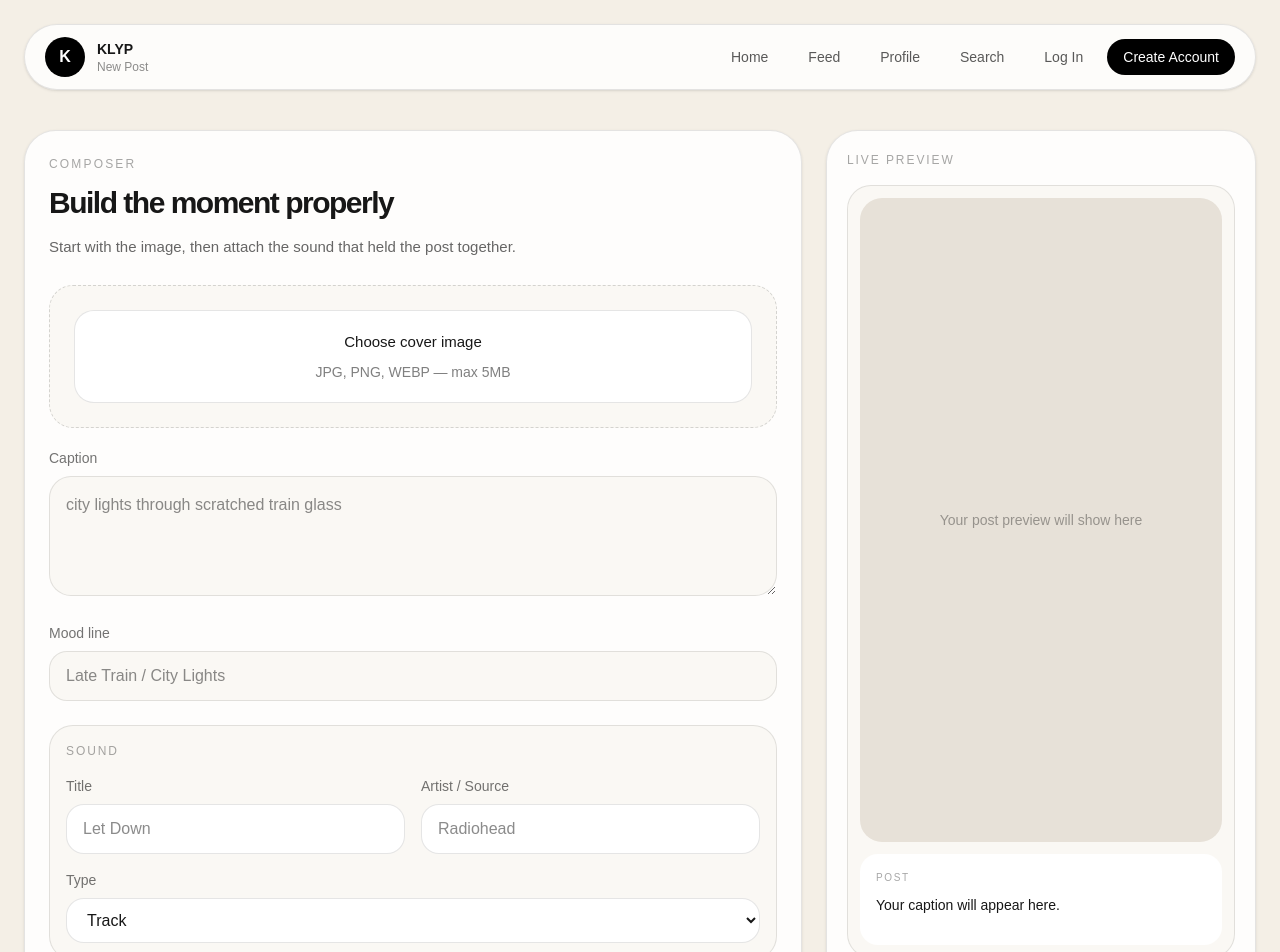
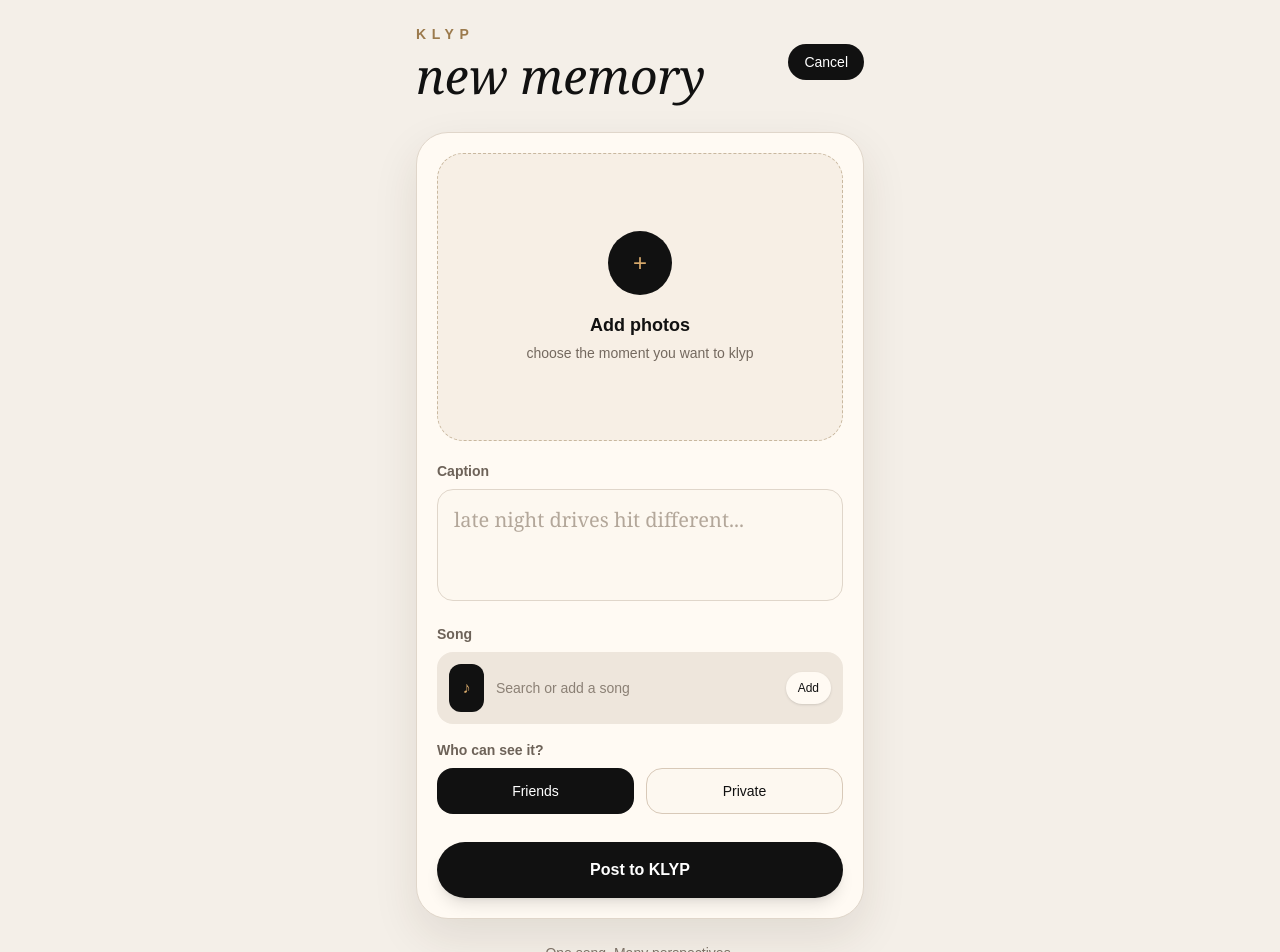
Before and after one commit to MrTeppy/klyp-app, a Next.js app: page /upload in a window 1280 px wide. Shown: the top 952 px of the page. Built offline with nearby package versions, Linux system fonts and the light colour scheme; no server answers.

Commit message:
Redesign feed and upload pages

```diff
--- a/app/upload/page.tsx
+++ b/app/upload/page.tsx
@@ -1,228 +1,87 @@
-"use client";
-
-import AppHeader from "@/components/AppHeader";
-import { useState } from "react";
-import { supabase } from "@/lib/supabase";
-
 export default function UploadPage() {
-  const [status, setStatus] = useState("");
-  const [imageUrl, setImageUrl] = useState("");
-  const [caption, setCaption] = useState("");
-  const [moodLine, setMoodLine] = useState("");
-  const [soundTitle, setSoundTitle] = useState("");
-  const [soundArtist, setSoundArtist] = useState("");
-  const [soundType, setSoundType] = useState("track");
-
-  async function handleUpload(e: React.ChangeEvent<HTMLInputElement>) {
-    const file = e.target.files?.[0];
-    if (!file) return;
-
-    const allowedTypes = ["image/jpeg", "image/png", "image/webp"];
-    if (!allowedTypes.includes(file.type)) {
-      setStatus("Only JPG, PNG, or WEBP images allowed.");
-      return;
-    }
-
-    const maxSize = 5 * 1024 * 1024;
-    if (file.size > maxSize) {
-      setStatus("Image must be under 5MB.");
-      return;
-    }
-
-    setStatus("Uploading image...");
-
-    const filePath = `posts/${Date.now()}-${file.name}`;
-    const { error } = await supabase.storage.from("images").upload(filePath, file);
-
-    if (error) {
-      setStatus(error.message);
-      return;
-    }
-
-    const { data } = supabase.storage.from("images").getPublicUrl(filePath);
-    setImageUrl(data.publicUrl);
-    setStatus("Image uploaded.");
-  }
-
-  async function handlePublish() {
-    if (!imageUrl) {
-      setStatus("Upload an image first.");
-      return;
-    }
-
-    const { data: userData } = await supabase.auth.getUser();
-    const user = userData.user;
-
-    if (!user) {
-      setStatus("Log in first.");
-      return;
-    }
-
-    const slug = `post-${Date.now()}`;
-
-    const { error } = await supabase.from("posts").insert({
-      user_id: user.id,
-      image_url: imageUrl,
-      caption,
-      mood_line: moodLine,
-      sound_title: soundTitle,
-      sound_artist: soundArtist,
-      sound_type: soundType,
-      visibility: "friends",
-    });
-
-    if (error) {
-      setStatus(error.message);
-      return;
-    }
-
-    setStatus("Posted.");
-    setTimeout(() => {
-      window.location.href = "/feed";
-    }, 800);
-  }
-
   return (
-    <main className="min-h-screen bg-[#f4efe6] text-[#171717]">
-      <div className="mx-auto max-w-7xl px-4 py-4 sm:px-6 sm:py-6">
-        <AppHeader subtitle="New Post" />
-
-        <div className="grid gap-6 lg:grid-cols-[1fr_430px]">
-          <section className="rounded-[32px] border border-black/10 bg-white/85 p-6 shadow-sm backdrop-blur">
-            <div className="text-[12px] uppercase tracking-[0.18em] text-black/35">
-              Composer
-            </div>
-            <h1 className="mt-3 text-3xl font-semibold tracking-[-0.05em]">
-              Build the moment properly
-            </h1>
-            <p className="mt-3 max-w-xl text-[15px] leading-7 text-black/60">
-              Start with the image, then attach the sound that held the post together.
+    <main className="min-h-screen bg-[#f4efe8] px-4 py-6 text-[#111]">
+      <div className="mx-auto max-w-md">
+        <header className="mb-8 flex items-center justify-between">
+          <div>
+            <p className="tracking-[0.4em] text-sm font-semibold text-[#9b7a4d]">
+              KLYP
             </p>
-
-            <div className="mt-6 rounded-[24px] border border-dashed border-black/15 bg-[#faf8f4] p-6">
-              <label className="block cursor-pointer rounded-[20px] border border-black/10 bg-white p-5 text-center">
-                <div className="text-[15px] font-medium">Choose cover image</div>
-                <div className="mt-2 text-sm text-black/50">JPG, PNG, WEBP — max 5MB</div>
-                <input
-                  type="file"
-                  accept="image/png,image/jpeg,image/webp"
-                  onChange={handleUpload}
-                  className="hidden"
-                />
-              </label>
+            <h1 className="mt-2 font-serif text-5xl italic">new memory</h1>
           </div>
 
-            <div className="mt-5">
-              <label className="mb-2 block text-sm text-black/55">Caption</label>
+          <a
+            href="/feed"
+            className="rounded-full bg-[#111] px-4 py-2 text-sm text-white"
+          >
+            Cancel
+          </a>
+        </header>
+
+        <section className="rounded-[32px] border border-[#e0d6ca] bg-[#fffaf3] p-5 shadow-[0_18px_45px_rgba(55,39,20,0.10)]">
+          <label className="mb-5 flex h-72 cursor-pointer flex-col items-center justify-center rounded-[26px] border border-dashed border-[#c9b89f] bg-[#f7efe5] text-center">
+            <div className="mb-4 flex h-16 w-16 items-center justify-center rounded-full bg-[#111] text-2xl text-[#d7a96b]">
+              +
+            </div>
+            <p className="text-lg font-semibold">Add photos</p>
+            <p className="mt-1 text-sm text-[#74695f]">
+              choose the moment you want to klyp
+            </p>
+            <input type="file" className="hidden" multiple accept="image/*" />
+          </label>
+
+          <div className="space-y-4">
+            <div>
+              <label className="mb-2 block text-sm font-semibold text-[#6d6258]">
+                Caption
+              </label>
               <textarea
-                value={caption}
-                onChange={(e) => setCaption(e.target.value)}
-                placeholder="city lights through scratched train glass"
-                className="min-h-[120px] w-full rounded-[22px] border border-black/10 bg-[#faf8f4] px-4 py-4 outline-none"
-              />
-            </div>
-
-            <div className="mt-5">
-              <label className="mb-2 block text-sm text-black/55">Mood line</label>
-              <input
-                value={moodLine}
-                onChange={(e) => setMoodLine(e.target.value)}
-                placeholder="Late Train / City Lights"
-                className="w-full rounded-[18px] border border-black/10 bg-[#faf8f4] px-4 py-3 outline-none"
-              />
-            </div>
-
-            <div className="mt-6 rounded-[24px] border border-black/10 bg-[#faf8f4] p-4">
-              <div className="text-[12px] uppercase tracking-[0.16em] text-black/35">
-                Sound
-              </div>
-
-              <div className="mt-4 grid gap-4 md:grid-cols-2">
-                <div>
-                  <label className="mb-2 block text-sm text-black/55">Title</label>
-                  <input
-                    value={soundTitle}
-                    onChange={(e) => setSoundTitle(e.target.value)}
-                    placeholder="Let Down"
-                    className="w-full rounded-[18px] border border-black/10 bg-white px-4 py-3 outline-none"
+                placeholder="late night drives hit different..."
+                className="h-28 w-full resize-none rounded-2xl border border-[#e0d6ca] bg-[#fdf8f0] p-4 font-serif text-xl outline-none placeholder:text-[#b3a79a]"
               />
             </div>
 
             <div>
-                  <label className="mb-2 block text-sm text-black/55">Artist / Source</label>
+              <label className="mb-2 block text-sm font-semibold text-[#6d6258]">
+                Song
+              </label>
+              <div className="flex items-center gap-3 rounded-2xl bg-[#eee6dc] p-3">
+                <div className="flex h-12 w-12 items-center justify-center rounded-xl bg-[#111] text-[#d7a96b]">
+                  ♪
+                </div>
                 <input
-                    value={soundArtist}
-                    onChange={(e) => setSoundArtist(e.target.value)}
-                    placeholder="Radiohead"
-                    className="w-full rounded-[18px] border border-black/10 bg-white px-4 py-3 outline-none"
+                  placeholder="Search or add a song"
+                  className="w-full bg-transparent text-sm outline-none placeholder:text-[#8b8075]"
                 />
+                <button className="rounded-full bg-[#fffaf3] px-3 py-2 text-xs shadow-sm">
+                  Add
+                </button>
               </div>
             </div>
 
-              <div className="mt-4">
-                <label className="mb-2 block text-sm text-black/55">Type</label>
-                <select
-                  value={soundType}
-                  onChange={(e) => setSoundType(e.target.value)}
-                  className="w-full rounded-[18px] border border-black/10 bg-white px-4 py-3 outline-none"
-                >
-                  <option value="track">Track</option>
-                  <option value="sound">Sound</option>
-                  <option value="voice">Voice note</option>
-                </select>
+            <div>
+              <label className="mb-2 block text-sm font-semibold text-[#6d6258]">
+                Who can see it?
+              </label>
+              <div className="grid grid-cols-2 gap-3">
+                <button className="rounded-2xl bg-[#111] px-4 py-3 text-sm text-white">
+                  Friends
+                </button>
+                <button className="rounded-2xl border border-[#d8c9b8] bg-[#fdf8f0] px-4 py-3 text-sm">
+                  Private
+                </button>
               </div>
             </div>
 
-            {status ? <p className="mt-4 text-sm text-black/55">{status}</p> : null}
-
-            <button
-              onClick={handlePublish}
-              className="mt-6 inline-flex items-center justify-center rounded-full bg-black px-5 py-3 text-sm font-medium text-white transition hover:opacity-90"
-            >
-              Publish Post
+            <button className="mt-3 w-full rounded-full bg-[#111] py-4 text-base font-semibold text-white shadow-lg">
+              Post to KLYP
             </button>
+          </div>
         </section>
 
-          <aside className="rounded-[32px] border border-black/10 bg-white/85 p-5 shadow-sm backdrop-blur">
-            <div className="text-[12px] uppercase tracking-[0.16em] text-black/35">
-              Live Preview
-            </div>
-
-            <div className="mt-4 rounded-[24px] border border-black/10 bg-[#faf8f4] p-3">
-              <div className="aspect-[9/16] overflow-hidden rounded-[22px] bg-[#e7e1d8]">
-                {imageUrl ? (
-                  <img src={imageUrl} alt="Preview" className="h-full w-full object-cover" />
-                ) : (
-                  <div className="flex h-full items-center justify-center text-sm text-black/35">
-                    Your post preview will show here
-                  </div>
-                )}
-              </div>
-
-              <div className="mt-3 rounded-[18px] bg-white p-4">
-                <div className="text-[10px] uppercase tracking-[0.16em] text-black/35">
-                  Post
-                </div>
-                <div className="mt-2 text-[14px] font-medium leading-6">
-                  {caption || "Your caption will appear here."}
-                </div>
-
-                <div className="mt-3 flex flex-wrap gap-2">
-                  {soundTitle ? (
-                    <span className="rounded-full bg-[#faf8f4] px-3 py-2 text-[11px] text-black/55">
-                      {soundTitle}{soundArtist ? ` — ${soundArtist}` : ""}
-                    </span>
-                  ) : null}
-                  {moodLine ? (
-                    <span className="rounded-full bg-[#faf8f4] px-3 py-2 text-[11px] text-black/55">
-                      {moodLine}
-                    </span>
-                  ) : null}
-                </div>
-              </div>
-            </div>
-          </aside>
-        </div>
+        <p className="mt-6 text-center text-sm text-[#7d7166]">
+          One song. Many perspectives.
+        </p>
       </div>
     </main>
   );
```
Lines whose indentation alone changed are shown as unchanged.
